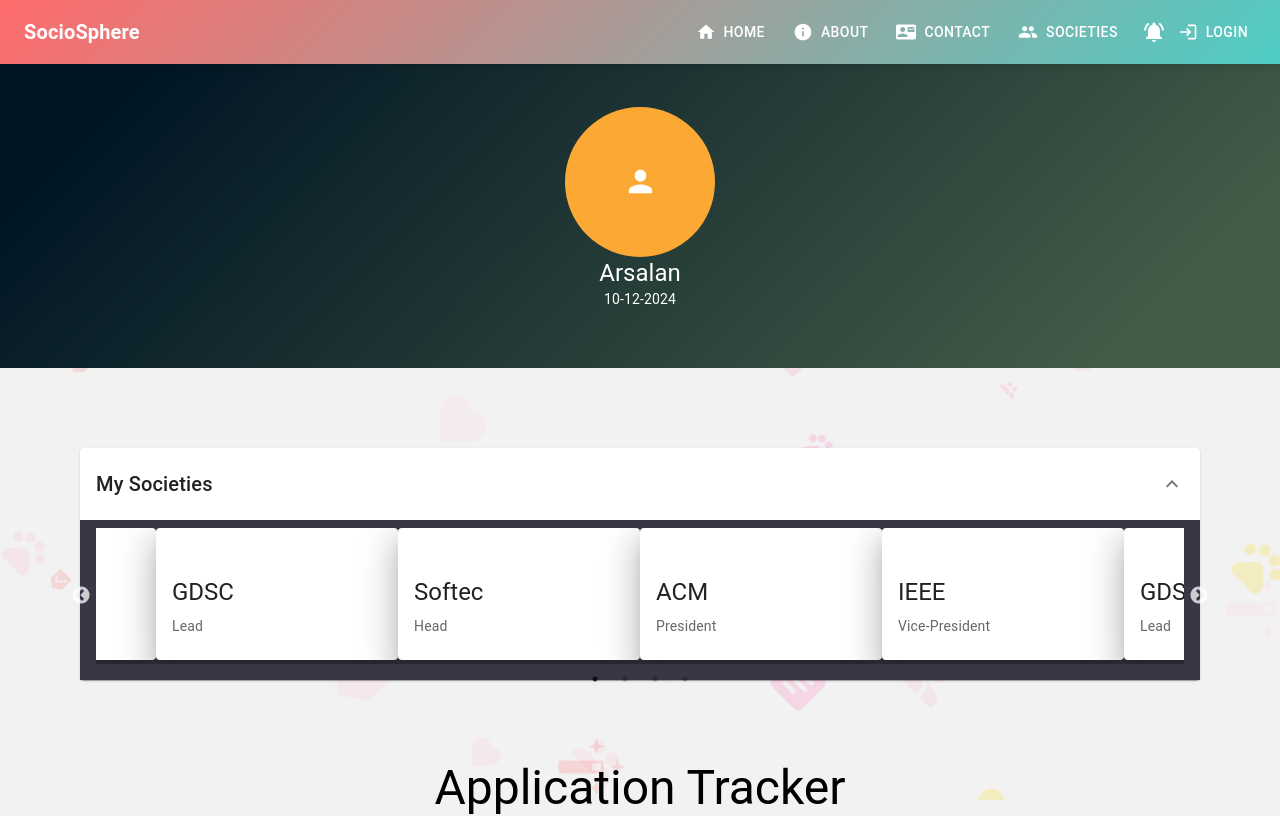
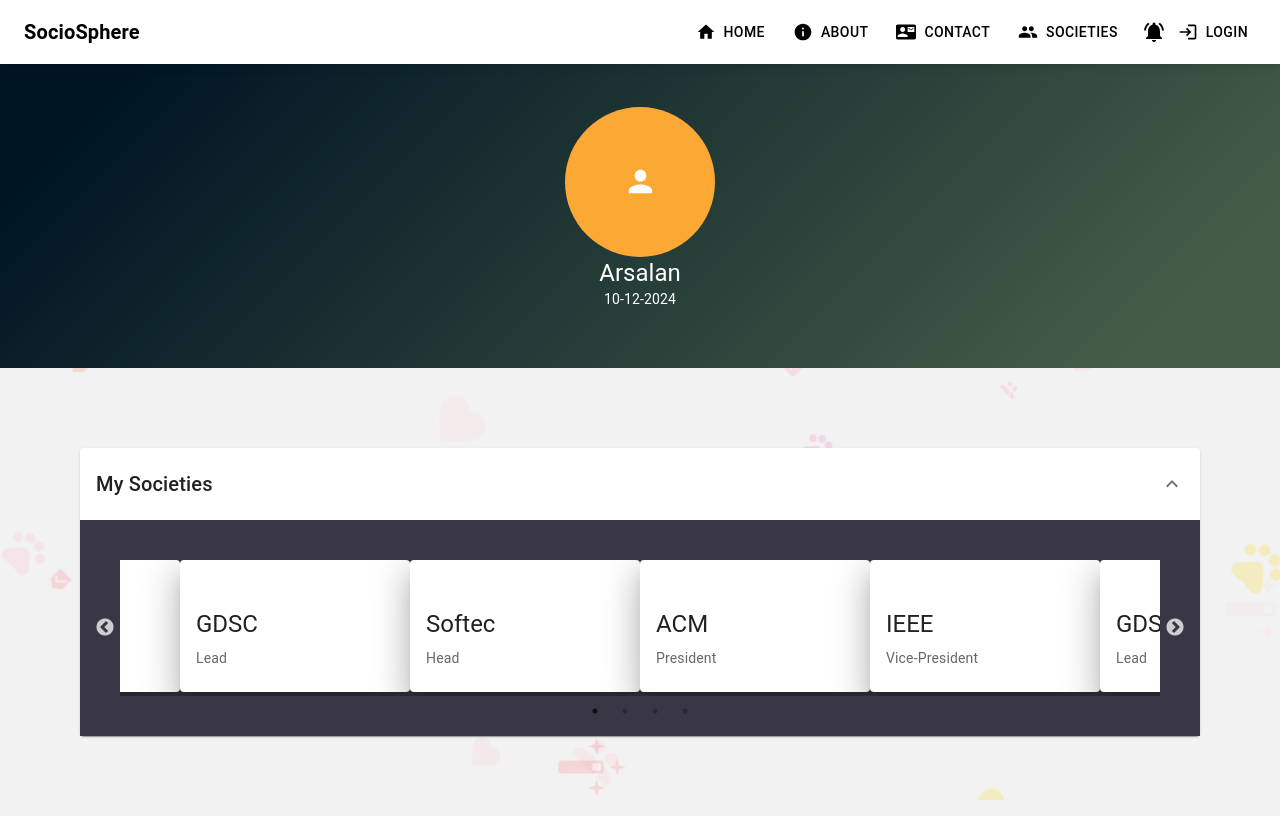
Before and after one commit to zhtHreem/SocioSphere, a React (Create React App) app in the folder frontend/: page /user in a window 1280 px wide. Shown: the top 816 px of the page. Built offline with nearby package versions, Linux system fonts and the light colour scheme.

Commit message:
admin profile

```diff
--- a/frontend/src/Components/Home/layout.js
+++ b/frontend/src/Components/Home/layout.js
@@ -53,42 +53,42 @@ const Navbar = () => {
 
   return (
     <Box sx={{ display: 'flex',  overflow:"hidden"}}>
-      <AppBar     sx={{   background: 'linear-gradient(135deg, #ff6b6b, #4ecdc4)',    boxShadow: '0 4px 6px rgba(0,0,0,0.1)' ,overflow:"hidden"}} >
+      <AppBar     sx={{   background: 'white',    boxShadow: '0 4px 6px rgba(0,0,0,0.1)' ,overflow:"hidden"}} >
         <Toolbar>
           <IconButton color="inherit" aria-label="open drawer" edge="start" onClick={handleDrawerToggle} sx={{ mr: 2, display: { sm: 'none' } }} >
 
             <MenuIcon />
           </IconButton>
 
-          <Typography variant="h6"    component="div"  sx={{ flexGrow: 1, fontWeight: 'bold' }}>
+          <Typography variant="h6"    component="div"  sx={{color:"black", flexGrow: 1, fontWeight: 'bold' }}>
             SocioSphere
           </Typography>
 
           <Box sx={{ display: { xs: 'none', sm: 'block' } }}>
             {navItems.map((item) => (
-              <Button  key={item.name}  color="inherit"   startIcon={item.icon}
-                sx={{   mx: 1,
+              <Button  key={item.name}    startIcon={item.icon}
+                sx={{   mx: 1, color:"black",
                   '&:hover': {
                     background: 'rgba(255,255,255,0.2)'   }  }}  >
                 {item.name}
               </Button>
             ))}
 
-            <IconButton color="inherit">
+            <IconButton  sx={{color:"black"}}>
               <NotificationsIcon />
             </IconButton>
 
             {isLoggedIn ? (
               <>
-                <IconButton color="inherit" onClick={() => { navigate("/user") }}>
+                <IconButton  sx={{color:"black"}} onClick={() => { navigate("/user") }}>
                   <ProfileIcon />
                 </IconButton>
-                <Button  color="inherit"   startIcon={<LogoutIcon />} onClick={() => setIsLoggedIn(false)}   >
+                <Button   sx={{color:"black"}}   startIcon={<LogoutIcon />} onClick={() => setIsLoggedIn(false)}   >
                   Logout
                 </Button>
               </>
             ) : (
-              <Button    color="inherit"  startIcon={<LoginIcon />} onClick={() => {navigate("/auth");setIsLoggedIn(true)}} >   Login</Button>
+              <Button   sx={{color:"black"}}    startIcon={<LoginIcon />} onClick={() => {navigate("/auth");setIsLoggedIn(true)}} >   Login</Button>
             )}
           </Box>
         </Toolbar>
@@ -107,7 +107,7 @@ const Navbar = () => {
 
 const Footer = () => {
   return (
-    <Paper   component="footer" square   variant="outlined"   sx={{   background: 'linear-gradient(135deg, #FEC260, #F5F5DC)',    boxShadow: '0 4px 6px rgba(0,0,0,0.1)',  py: 3,  px: 2,  marginTop: 'auto', bottom: 0 ,overflow:"hidden",position:"relative",zIndex:5 }} >
+    <Paper   component="footer" square   variant="outlined"   sx={{   background: 'white',    boxShadow: '0 4px 6px rgba(0,0,0,0.1)',  py: 3,  px: 2,  marginTop: 'auto', bottom: 0 ,overflow:"hidden",position:"relative",zIndex:5 }} >
       <Container maxWidth="lg">
         <Box   sx={{    display: 'flex',    justifyContent: 'space-between',  alignItems: 'center'   }} >
           <Typography variant="body2" color="text.secondary">
--- a/frontend/src/Components/User/profile.js
+++ b/frontend/src/Components/User/profile.js
@@ -84,10 +84,10 @@ function User(){
   };
     return(
         <Box mt={6}>
-           < BackgroundIcons/>
+          < BackgroundIcons/>
 
            <Grid container direction={"column"} >
-                <Grid item sx={{background: 'linear-gradient(135deg, #001524 10%, #445D48 90%)',display: "flex",flexDirection:"column", height:"40vh",justifyContent:"center",alignItems:"center", zIndex:5}}>
+                <Grid item   sx={{background: 'linear-gradient(135deg, #001524 10%, #445D48 90%)',display: "flex",flexDirection:"column", height:"40vh",justifyContent:"center",alignItems:"center", zIndex:5,transition: 'height 0.3s ease','&:hover': { height: '50vh'}}}>
                     <Avatar  sx={{ backgroundColor:"#FBA834",width: 150, height: 150  }}>
                         <PersonIcon fontSize="large"/>
                     </Avatar>
@@ -111,7 +111,7 @@ function User(){
         </AccordionSummary>
 
 
-                     <AccordionDetails sx={{backgroundColor:"#393646"}}>
+                     <AccordionDetails sx={{backgroundColor:"#393646",p:5}}>
                      <Slider {...settings}>
                       {societies.map((society,index)=>(
                          <div key={index}>
--- /dev/null
+++ b/frontend/src/pages/adminpage.js
@@ -0,0 +1,14 @@
+import React from 'react';
+import Admin from '../Components/User/admin';
+import { Navbar,Footer } from '../Components/Home/layout';
+const AdminPage = () => {
+    return(
+        <>
+            <Navbar/>
+              <Admin/>
+              <Footer/>
+        </>
+    )
+}
+
+export default AdminPage ;
```
